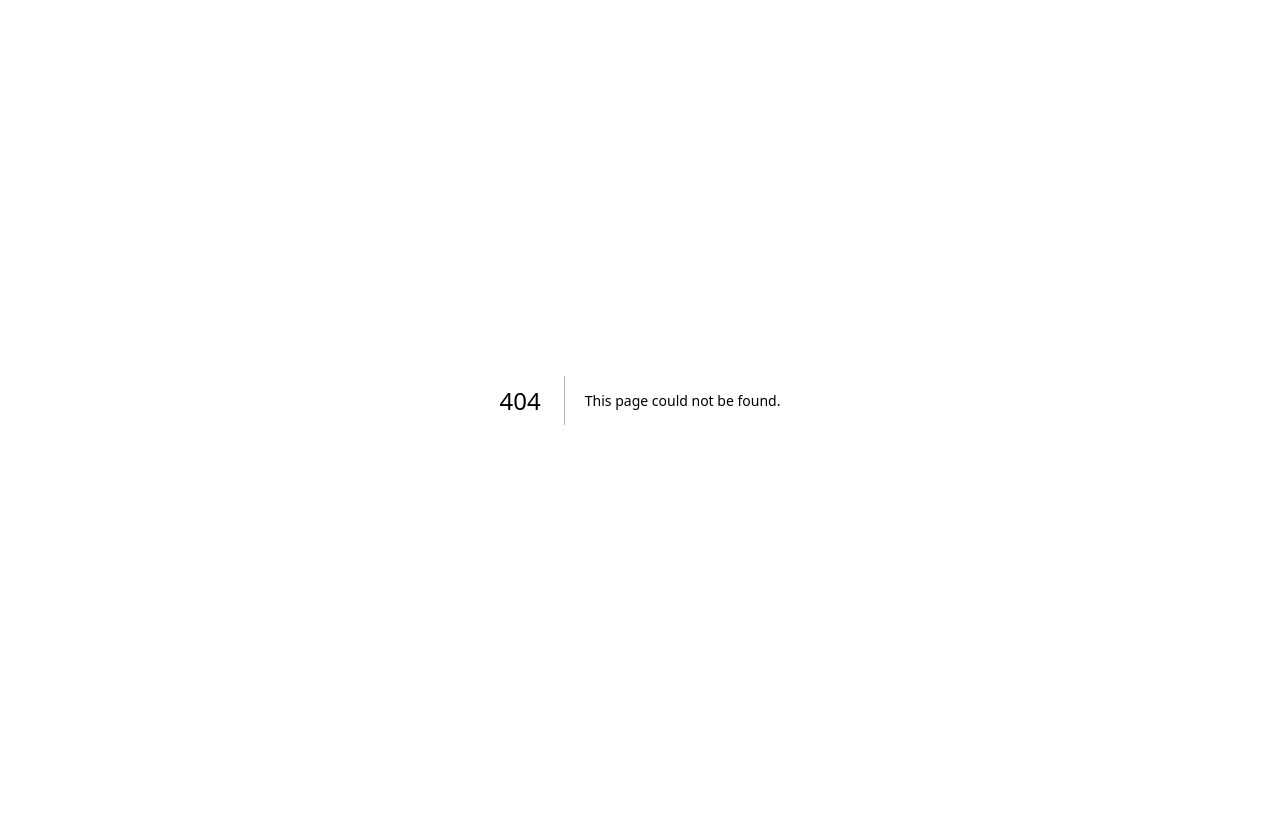
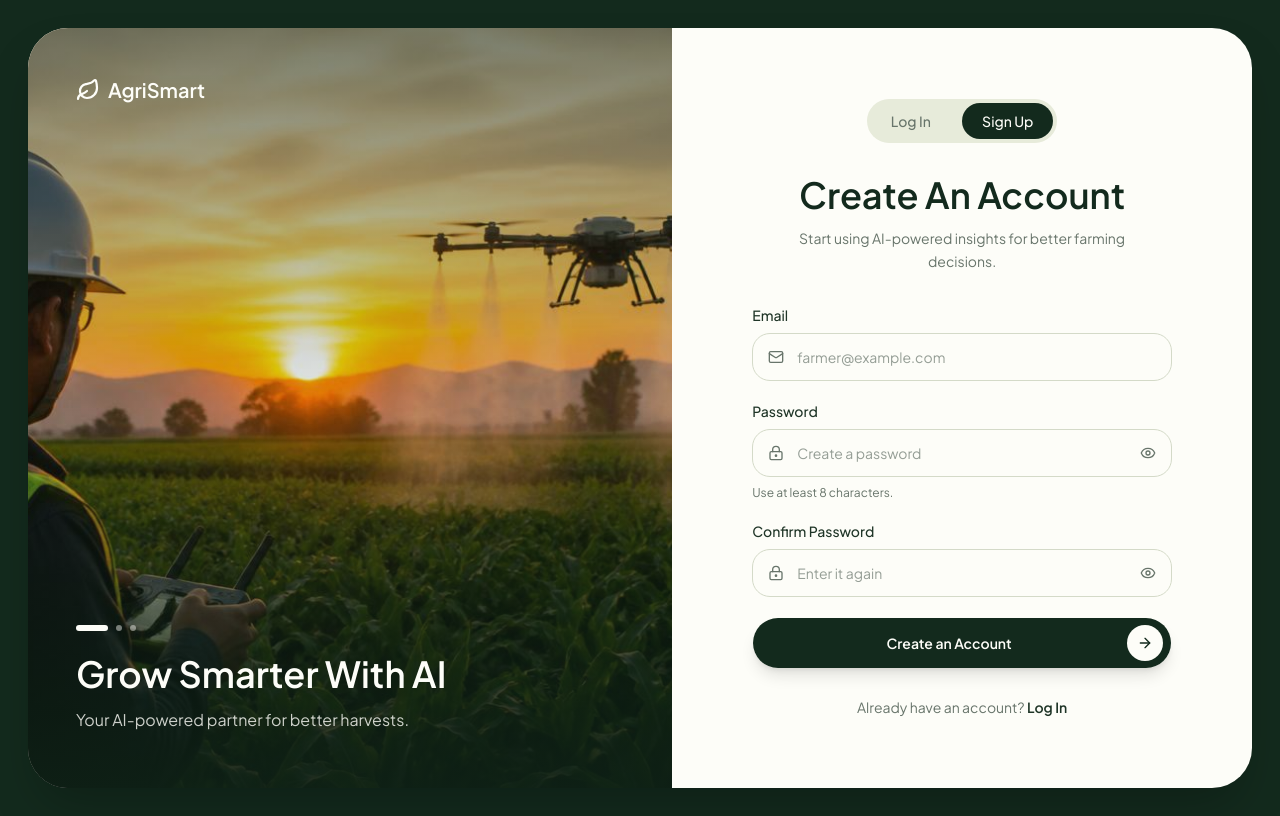
Before and after one commit to RaiyanJiyon/agri-smart-ui, a Next.js app: page /register in a window 1280 px wide. Before the commit this address had no page. Built offline with nearby package versions, Linux system fonts and the light colour scheme.

Commit message:
feat: implement RegisterForm and AuthShell components for user registration

```diff
--- /dev/null
+++ b/src/app/(auth)/register/page.tsx
@@ -0,0 +1,5 @@
+import { RegisterForm } from '@/features/auth/RegisterForm';
+
+export default function RegisterPage() {
+  return <RegisterForm />;
+}
--- /dev/null
+++ b/src/features/auth/AuthShell.tsx
@@ -0,0 +1,163 @@
+import { ArrowRight, Eye, EyeOff, Leaf, LoaderCircle } from 'lucide-react';
+import { useState, type InputHTMLAttributes, type ReactNode } from 'react';
+import { Button } from '@/components/ui/button';
+import authField from '../../../public/assets/who-1.jpg';
+import Image from 'next/image';
+import Link from 'next/link';
+
+export function AuthShell({ children }: { children: ReactNode }) {
+  return (
+    <main className="min-h-screen bg-[#132A1D] p-3 sm:p-5 md:p-7">
+      <div className="mx-auto grid min-h-[calc(100vh-1.5rem)] max-w-[1360px] overflow-hidden rounded-[2rem] bg-[#FDFDF8] shadow-2xl sm:min-h-[calc(100vh-2.5rem)] md:grid-cols-[minmax(0,1fr)_minmax(430px,0.9fr)] md:rounded-[2.5rem]">
+        <section className="relative hidden overflow-hidden md:block">
+          <Image
+            src={authField}
+            alt="Farmer operating agricultural technology over a field at sunset"
+            className="absolute inset-0 size-full object-cover"
+            width={1360}
+            height={720}
+            priority
+          />
+          <div className="absolute inset-0 bg-gradient-to-b from-[#0F2217]/55 via-[#132A1D]/10 to-[#0F2217]/90" />
+          <div className="relative flex h-full min-h-[720px] flex-col justify-between p-8 lg:p-12">
+            <Link
+              href="/"
+              aria-label="AgriSmart home"
+              className="flex w-fit items-center gap-2 text-xl font-semibold text-[#FDFDF8]"
+            >
+              <Leaf className="size-6" strokeWidth={2.2} />
+              AgriSmart
+            </Link>
+            <div className="max-w-md pb-2 text-[#FDFDF8]">
+              <div className="mb-5 flex gap-2" aria-hidden="true">
+                <span className="h-1.5 w-8 rounded-full bg-[#FDFDF8]" />
+                <span className="size-1.5 rounded-full bg-[#FDFDF8]/45" />
+                <span className="size-1.5 rounded-full bg-[#FDFDF8]/45" />
+              </div>
+              <p className="text-3xl font-semibold leading-tight lg:text-4xl">
+                Grow Smarter With AI
+              </p>
+              <p className="mt-3 text-sm text-[#FDFDF8]/80 lg:text-base">
+                Your AI-powered partner for better harvests.
+              </p>
+            </div>
+          </div>
+        </section>
+
+        <section className="flex min-w-0 items-center justify-center px-5 py-8 sm:px-10 md:px-12 lg:px-20">
+          <div className="w-full max-w-[420px]">
+            <Link
+              href="/"
+              aria-label="AgriSmart home"
+              className="mx-auto mb-10 flex w-fit items-center gap-2 text-xl font-semibold text-[#132A1D] md:hidden"
+            >
+              <Leaf className="size-6" strokeWidth={2.2} />
+              AgriSmart
+            </Link>
+            {children}
+          </div>
+        </section>
+      </div>
+    </main>
+  );
+}
+
+export function AuthToggle({ active }: { active: 'login' | 'register' }) {
+  return (
+    <div className="mx-auto mb-8 grid w-fit grid-cols-2 rounded-full bg-[#E7EBDA] p-1 text-sm">
+      <Link
+        href="/login"
+        className={`rounded-full px-5 py-2 font-medium transition-colors ${active === 'login' ? 'bg-[#132A1D] text-[#FDFDF8]' : 'text-[#68756B] hover:text-[#132A1D]'}`}
+      >
+        Log In
+      </Link>
+      <Link
+        href="/register"
+        className={`rounded-full px-5 py-2 font-medium transition-colors ${active === 'register' ? 'bg-[#132A1D] text-[#FDFDF8]' : 'text-[#68756B] hover:text-[#132A1D]'}`}
+      >
+        Sign Up
+      </Link>
+    </div>
+  );
+}
+
+type FieldProps = InputHTMLAttributes<HTMLInputElement> & {
+  label: string;
+  icon: ReactNode;
+  error?: string | undefined;
+};
+
+export function AuthField({
+  label,
+  icon,
+  error,
+  type = 'text',
+  ...props
+}: FieldProps) {
+  const [visible, setVisible] = useState(false);
+  const password = type === 'password';
+
+  return (
+    <label className="block">
+      <span className="mb-2 block text-sm font-medium text-[#1F3527]">
+        {label}
+      </span>
+      <span className="relative block">
+        <span className="pointer-events-none absolute inset-y-0 left-4 flex items-center text-[#68756B]">
+          {icon}
+        </span>
+        <input
+          {...props}
+          type={password && visible ? 'text' : type}
+          aria-invalid={Boolean(error)}
+          className={`h-12 w-full rounded-2xl border bg-[#FDFDF8] pl-11 pr-11 text-sm text-[#132A1D] outline-none transition-shadow placeholder:text-[#68756B]/70 focus:border-[#132A1D] focus:ring-4 focus:ring-[#132A1D]/10 ${error ? 'border-[#B42318]' : 'border-[#D4DAC8]'}`}
+        />
+        {password && (
+          <Button
+            type="button"
+            variant="ghost"
+            size="icon"
+            aria-label={visible ? 'Hide password' : 'Show password'}
+            onClick={() => setVisible((value) => !value)}
+            className="absolute inset-y-0 right-1.5 my-auto size-9 rounded-full text-[#68756B] hover:bg-[#E7EBDA] hover:text-[#132A1D]"
+          >
+            {visible ? <EyeOff /> : <Eye />}
+          </Button>
+        )}
+      </span>
+      {error && (
+        <span className="mt-1.5 block text-xs text-[#B42318]">{error}</span>
+      )}
+    </label>
+  );
+}
+
+export function SubmitButton({
+  children,
+  loading = false,
+}: {
+  children: ReactNode;
+  loading?: boolean;
+}) {
+  return (
+    <Button
+      type="submit"
+      disabled={loading}
+      className="group h-13 w-full justify-between rounded-full bg-[#132A1D] py-1.5 pl-6 pr-2 text-sm font-semibold text-[#FDFDF8] shadow-lg hover:bg-[#1F3527]"
+    >
+      <span className="flex-1 text-center">
+        {loading ? 'Please wait…' : children}
+      </span>
+      <span className="flex size-9 shrink-0 items-center justify-center rounded-full bg-[#FDFDF8] text-[#132A1D]">
+        {loading ? (
+          <LoaderCircle className="animate-spin" />
+        ) : (
+          <ArrowRight className="transition-transform group-hover:rotate-45" />
+        )}
+      </span>
+    </Button>
+  );
+}
+
+export const authLinkClass =
+  'font-semibold text-[#1F3527] underline-offset-4 hover:underline';
--- /dev/null
+++ b/src/features/auth/RegisterForm.tsx
@@ -0,0 +1,86 @@
+'use client';
+
+import { Mail, LockKeyhole } from 'lucide-react';
+import { FormEvent, useState } from 'react';
+import Link from 'next/link';
+
+import {
+  AuthField,
+  AuthShell,
+  AuthToggle,
+  SubmitButton,
+  authLinkClass,
+} from '@/features/auth/AuthShell';
+
+function Heading({ title, copy }: { title: string; copy?: string }) {
+  return (
+    <div className="mb-8 text-center">
+      <h1 className="text-3xl font-semibold text-[#132A1D] sm:text-4xl">
+        {title}
+      </h1>
+      {copy && (
+        <p className="mx-auto mt-3 max-w-sm text-sm leading-relaxed text-[#68756B]">
+          {copy}
+        </p>
+      )}
+    </div>
+  );
+}
+
+export function RegisterForm() {
+  const [loading, setLoading] = useState(false);
+
+  function submit(event: FormEvent<HTMLFormElement>) {
+    event.preventDefault();
+    setLoading(true);
+
+    // TODO: Replace with actual logic (e.g., Zod validation + Supabase mutation)
+    setTimeout(() => setLoading(false), 1000);
+  }
+
+  return (
+    <AuthShell>
+      <AuthToggle active="register" />
+      <Heading
+        title="Create An Account"
+        copy="Start using AI-powered insights for better farming decisions."
+      />
+      <form onSubmit={submit} className="space-y-5" noValidate>
+        <AuthField
+          name="email"
+          label="Email"
+          type="email"
+          autoComplete="email"
+          placeholder="farmer@example.com"
+          icon={<Mail className="size-4" />}
+        />
+        <AuthField
+          name="password"
+          label="Password"
+          type="password"
+          autoComplete="new-password"
+          placeholder="Create a password"
+          icon={<LockKeyhole className="size-4" />}
+        />
+        <p className="-mt-3 text-xs text-[#68756B]">
+          Use at least 8 characters.
+        </p>
+        <AuthField
+          name="confirm"
+          label="Confirm Password"
+          type="password"
+          autoComplete="new-password"
+          placeholder="Enter it again"
+          icon={<LockKeyhole className="size-4" />}
+        />
+        <SubmitButton loading={loading}>Create an Account</SubmitButton>
+      </form>
+      <p className="mt-7 text-center text-sm text-[#68756B]">
+        Already have an account?{' '}
+        <Link href="/login" className={authLinkClass}>
+          Log In
+        </Link>
+      </p>
+    </AuthShell>
+  );
+}
```
